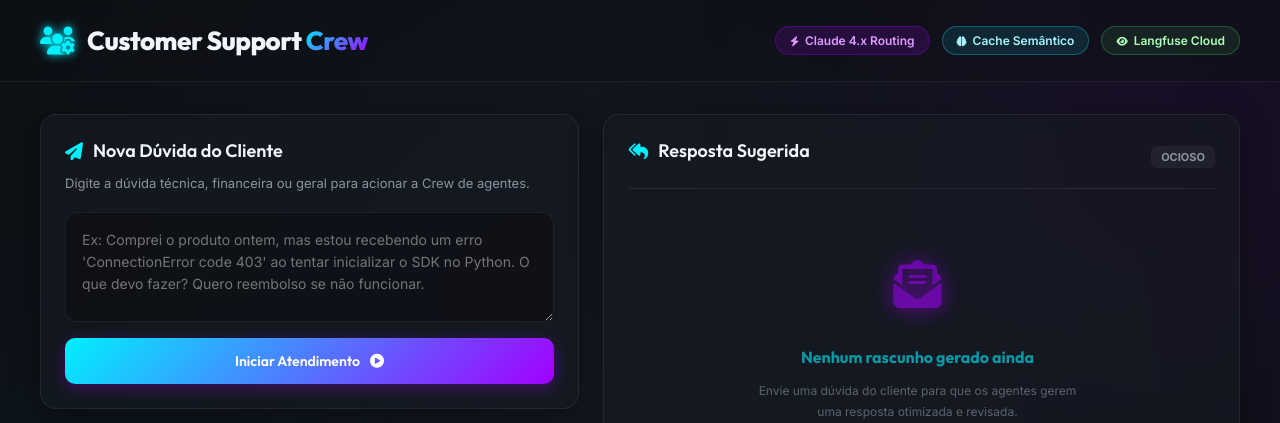
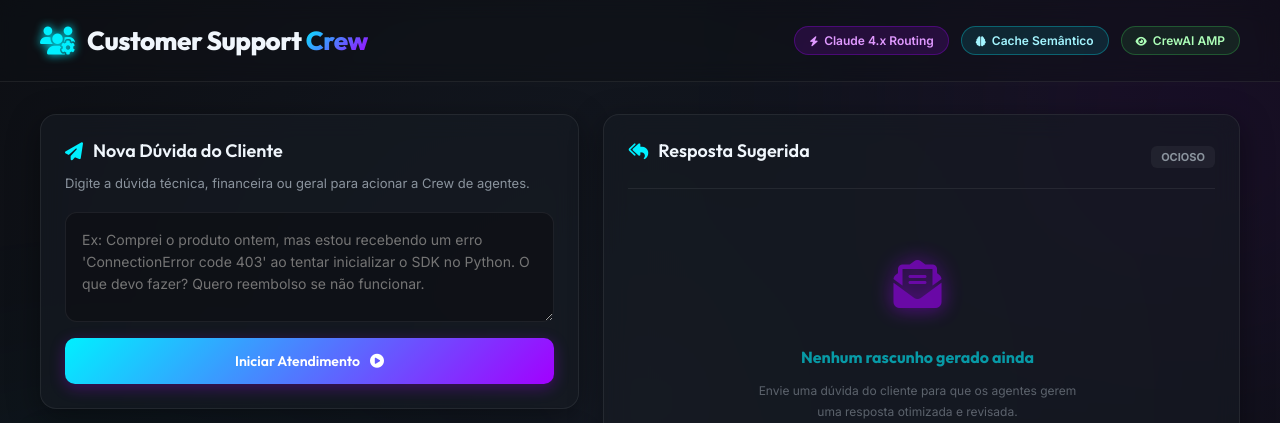
Before and after one commit to juliocode-job/production-crewai-system, a FastAPI app: page / in a window 1280 px wide. Shown: the top 423 px of the page. Run offline with FastAPI, Linux system fonts and the light colour scheme; data that the repository does not hold is empty.

Commit message:
style: update observability badge to CrewAI AMP in dashboard UI

```diff
--- a/templates/index.html
+++ b/templates/index.html
@@ -26,7 +26,7 @@
         <div class="tagline">
             <span class="badge badge-model"><i class="fa-solid fa-bolt"></i> Claude 4.x Routing</span>
             <span class="badge badge-cache"><i class="fa-solid fa-brain"></i> Cache Semântico</span>
-            <span class="badge badge-observability"><i class="fa-solid fa-eye"></i> Langfuse Cloud</span>
+            <span class="badge badge-observability"><i class="fa-solid fa-eye"></i> CrewAI AMP</span>
         </div>
     </header>
 
```
